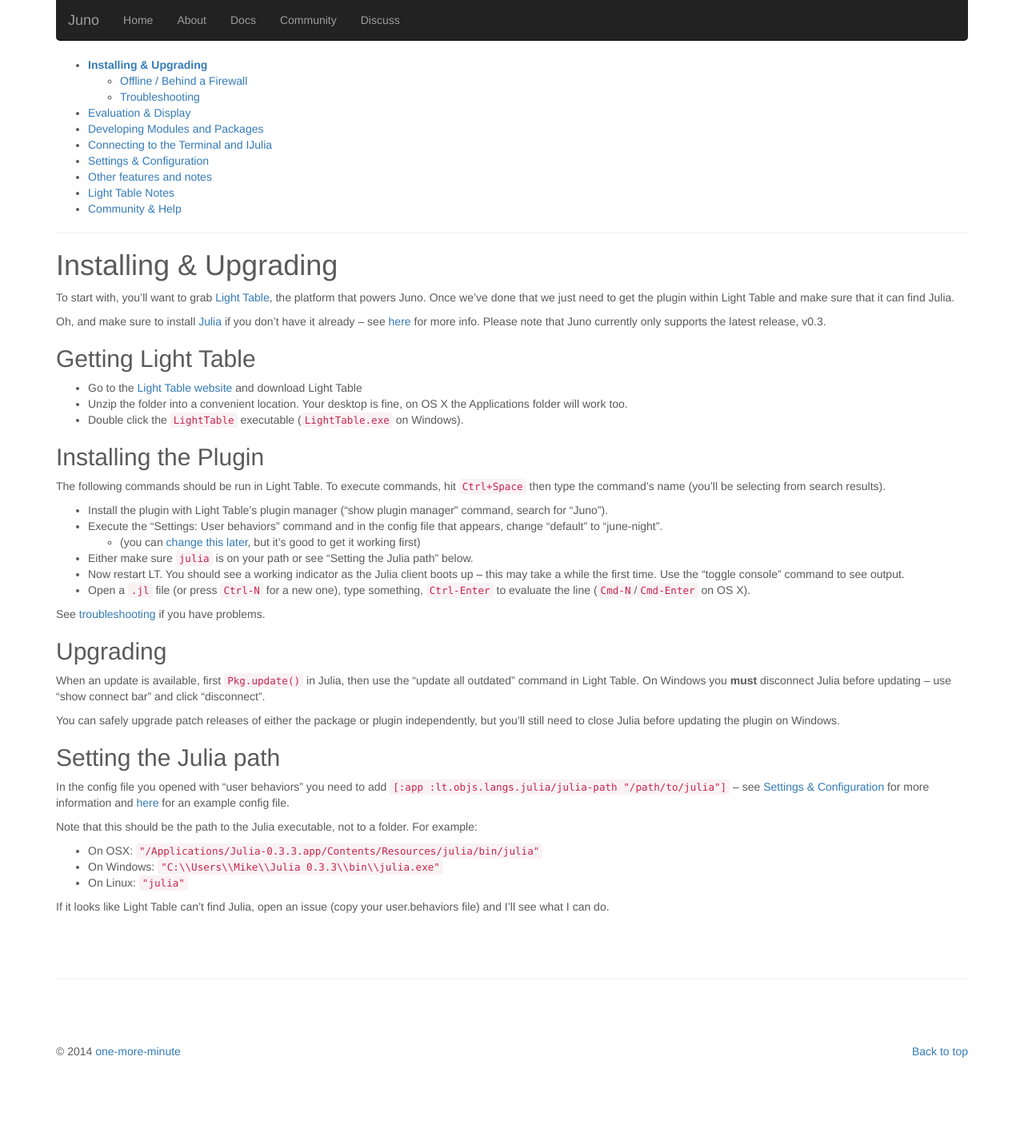
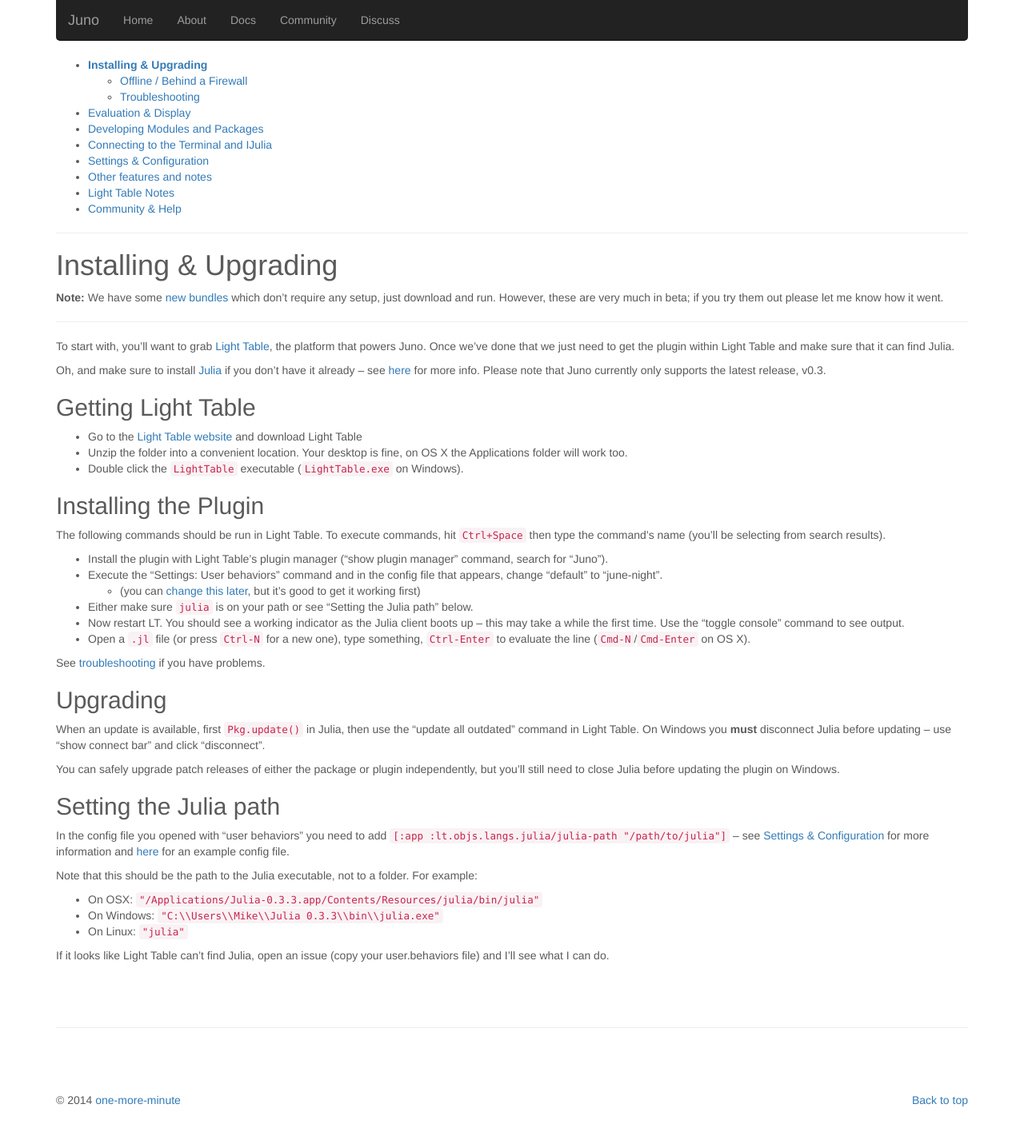
Before and after one commit to JunoLab/junolab.github.io, a Jekyll site: the page built from docs/installing.md, in a window 1280 px wide. Shown: the whole page at 80% size. Built offline with Jekyll 4.4.1, drawn with Linux system fonts in a browser that asks for light colours; nearby versions of some CDN libraries; before the commit the page ends 1375 px from its top, so only the background shows below that.

Commit message:
add note about binaries

```diff
--- a/docs/installing.md
+++ b/docs/installing.md
@@ -1,5 +1,11 @@
 ---
 layout: docs
+---
+
+**Note:** We have some [new bundles](http://discuss.junolab.org/t/new-juno-julia-bundles/13) which don't require any setup, just download
+and run. However, these are very much in beta; if you try them out please let
+me know how it went.
+
 ---
 
 To start with, you'll want to grab [Light Table](http://www.lighttable.com), the platform that powers Juno. Once we've done that we just need to get the plugin within Light Table and make sure that it can find Julia.
```
